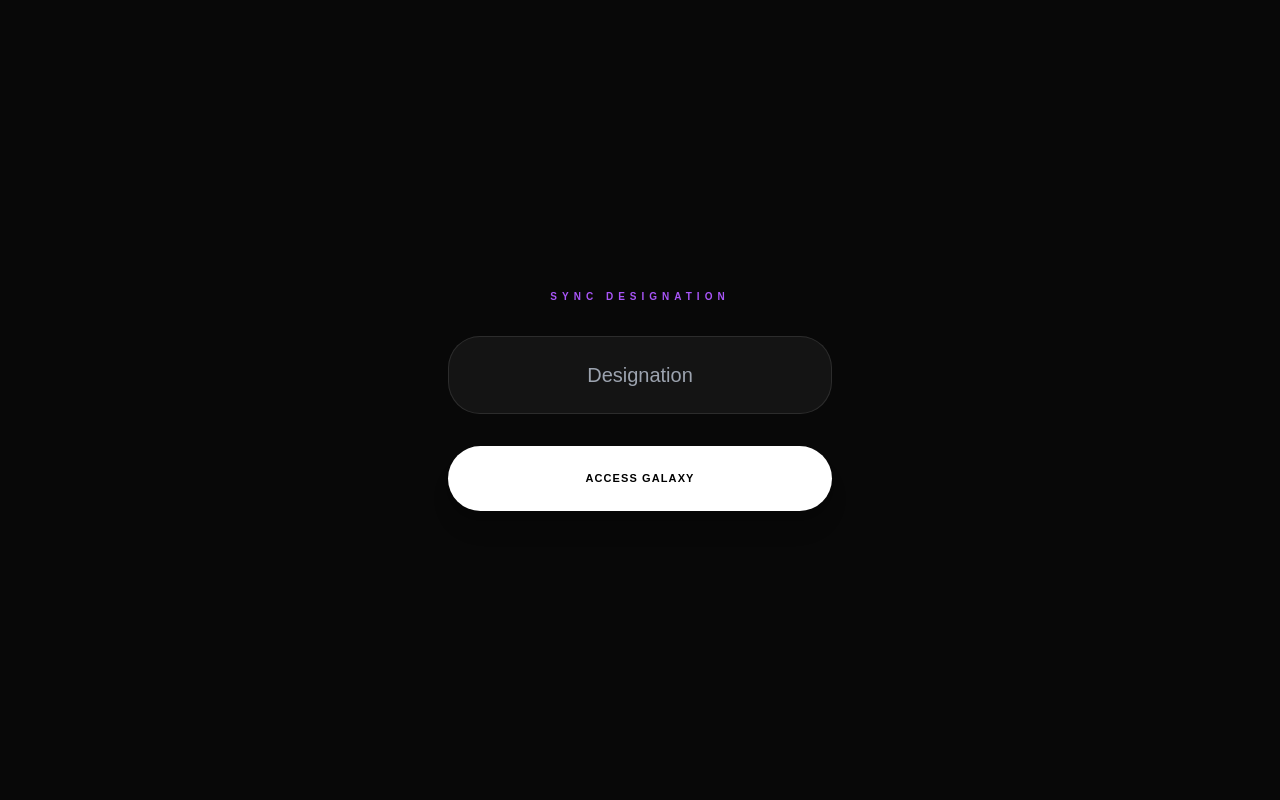
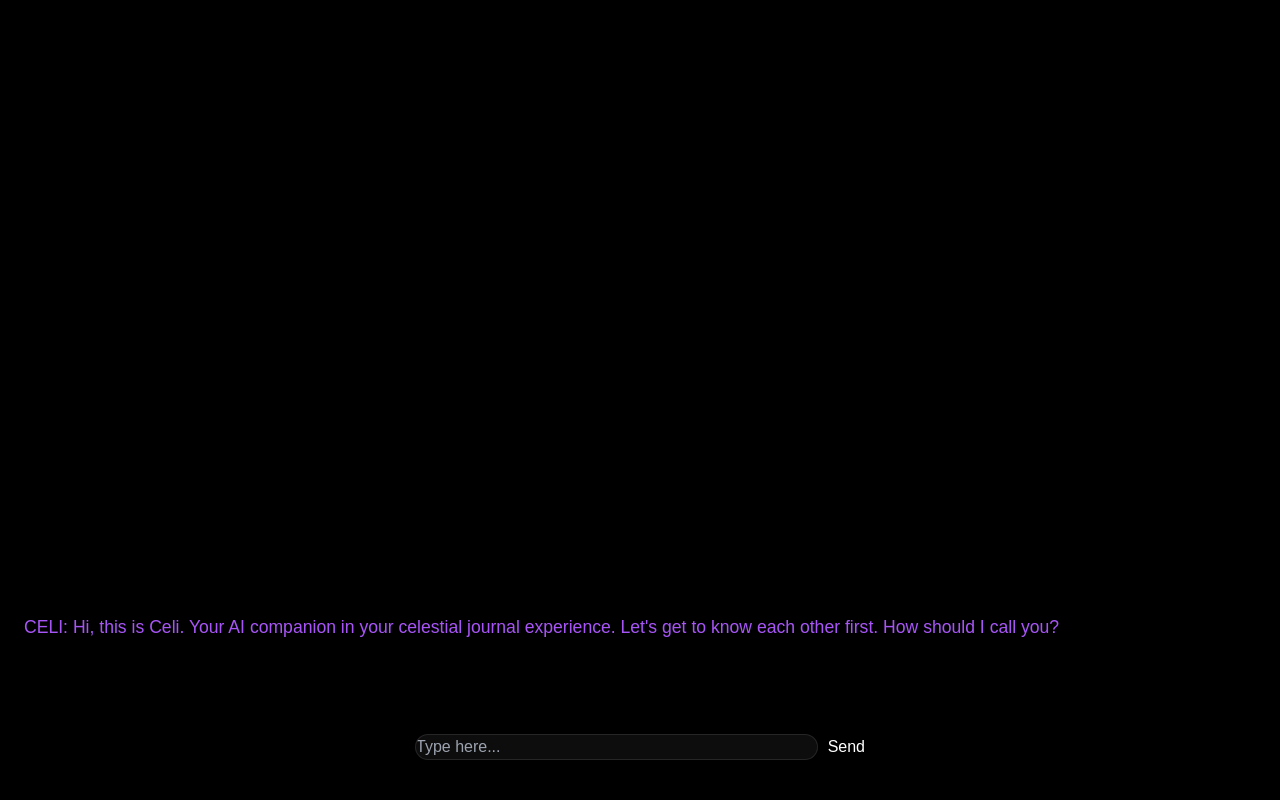
Before and after one commit to markolybrx/Celi_ai_journal, a Flask app: page / in a window 1280 px wide. Run offline with Flask 3, Linux system fonts and the light colour scheme; some libraries are stand-ins or nearby versions.

Commit message:
Update auth.html

```diff
--- a/templates/auth.html
+++ b/templates/auth.html
@@ -1,23 +1,127 @@
 <!DOCTYPE html>
-<html>
+<html lang="en">
 <head>
-    <meta name="viewport" content="width=device-width, initial-scale=1.0">
+    <meta charset="UTF-8">
+    <meta name="viewport" content="width=device-width, initial-scale=1.0, maximum-scale=1.0, user-scalable=no, viewport-fit=cover">
+    <title>Celi: Arrival</title>
     <script src="https://cdn.tailwindcss.com"></script>
-    <style>body { background: #080808; color: #fff; font-family: sans-serif; }</style>
+    <style>
+        html, body { background: #000; color: #fff; margin: 0; height: 100%; overflow: hidden; font-family: sans-serif; }
+        #auth-chat {
+            display: flex; flex-direction: column-reverse; /* Bottom-up flow */
+            height: 100vh; padding: 100px 24px 140px; overflow-y: scroll; scrollbar-width: none;
+        }
+        #auth-chat::-webkit-scrollbar { display: none; }
+        .message { margin-bottom: 20px; max-width: 85%; animation: fadeIn 0.5s ease forwards; }
+        .celi-msg { align-self: flex-start; color: #A855F7; font-weight: 300; font-size: 1.1rem; }
+        .user-msg { align-self: flex-end; color: #fff; background: rgba(255,255,255,0.1); padding: 12px 20px; border-radius: 20px; }
+
+        .input-bar {
+            position: fixed; bottom: 40px; left: 50%; transform: translateX(-50%);
+            width: 90%; max-width: 450px; display: flex; gap: 10px; z-index: 100;
+        }
+        input {
+            flex: 1; background: rgba(255,255,255,0.05); border: 1px solid rgba(255,255,255,0.1);
+            border-radius: 100px; padding: 14px 24px; color: #fff; outline: none; font-size: 16px;
+        }
+        button {
+            background: #fff; color: #000; border-radius: 100px; padding: 0 24px;
+            font-weight: bold; font-size: 14px; transition: 0.2s;
+        }
+        @keyframes fadeIn { from { opacity: 0; transform: translateY(10px); } to { opacity: 1; transform: translateY(0); } }
+    </style>
 </head>
-<body class="flex items-center justify-center h-screen p-8">
-    <div class="w-full max-w-sm text-center">
-        <div class="text-[10px] tracking-[0.5em] text-purple-500 font-black mb-8 uppercase">Sync Designation</div>
-        <input id="uid" type="text" placeholder="Designation" class="w-full bg-white/5 border border-white/10 p-6 rounded-[2rem] mb-8 text-center text-xl outline-none focus:border-purple-500 transition-all font-light text-whitePlaceholder">
-        <button onclick="login()" class="w-full bg-white text-black p-6 rounded-full font-bold uppercase tracking-widest text-[11px] shadow-xl hover:scale-105 transition-transform">Access Galaxy</button>
+<body>
+    <div id="auth-chat">
+        <div id="chat-anchor"></div>
     </div>
+
+    <div class="input-bar">
+        <input type="text" id="user-input" placeholder="Type here...">
+        <button onclick="handleInput()">Send</button>
+    </div>
+
     <script>
-        async function login() {
-            const uid = document.getElementById('uid').value;
-            if(!uid) return;
-            await fetch('/api/auth', { method: 'POST', headers: {'Content-Type': 'application/json'}, body: JSON.stringify({ user_id: uid }) });
-            location.reload();
+        let step = 0;
+        let userData = { name: '', user_id: '', password: '', birthday: '', fav_color: '' };
+        const chat = document.getElementById('auth-chat');
+
+        function addMsg(text, isCeli = true) {
+            const div = document.createElement('div');
+            div.className = `message ${isCeli ? 'celi-msg' : 'user-msg'}`;
+            div.innerText = isCeli ? `CELI: ${text}` : text;
+            chat.prepend(div); // Since container is column-reverse, prepend adds to "bottom" visually
         }
+
+        async function handleInput() {
+            const input = document.getElementById('user-input');
+            const val = input.value.trim();
+            if (!val) return;
+
+            addMsg(val, false);
+            input.value = '';
+
+            switch(step) {
+                case 0:
+                    userData.name = val;
+                    addMsg(`Nice to meet you, ${val}. What user ID would you like to use for your journey?`);
+                    step++;
+                    break;
+                case 1:
+                    userData.user_id = val;
+                    addMsg(`Gotcha! Now enter your preferred password.`, true);
+                    input.type = "password";
+                    step++;
+                    break;
+                case 2:
+                    userData.password = val;
+                    addMsg(`Confirm your password please.`);
+                    step++;
+                    break;
+                case 3:
+                    if (val !== userData.password) {
+                        addMsg(`That doesn't match the initial password. Do you wish to try again or enter a new one? (Type 'new' to reset)`);
+                    } else {
+                        addMsg(`Match confirmed. When was your birthday? (YYYY-MM-DD)`);
+                        input.type = "text";
+                        step++;
+                    }
+                    if (val.toLowerCase() === 'new') { step = 2; addMsg("Let's try again. Enter a new password."); }
+                    break;
+                case 4:
+                    userData.birthday = val;
+                    const res = await fetch('/api/birthday_trivia', {
+                        method: 'POST',
+                        headers: {'Content-Type': 'application/json'},
+                        body: JSON.stringify({birthday: val})
+                    });
+                    const trivia = await res.json();
+                    addMsg(trivia.trivia);
+                    setTimeout(() => addMsg(`And lastly, what is your favorite color?`), 1500);
+                    step++;
+                    break;
+                case 5:
+                    userData.fav_color = val;
+                    addMsg(`Processing your place in the galaxy...`);
+                    const regRes = await fetch('/api/register', {
+                        method: 'POST',
+                        headers: {'Content-Type': 'application/json'},
+                        body: JSON.stringify(userData)
+                    });
+                    const final = await regRes.json();
+                    if (final.success) {
+                        addMsg(`Congratulations! Your celestial vessel is ready. Welcome to Voyager.`);
+                        setTimeout(() => window.location.reload(), 2000);
+                    } else {
+                        addMsg(`Error: ${final.error}. Please refresh to try again.`);
+                    }
+                    break;
+            }
+        }
+
+        window.onload = () => {
+            addMsg("Hi, this is Celi. Your AI companion in your celestial journal experience. Let's get to know each other first. How should I call you?");
+        };
     </script>
 </body>
 </html>
```
